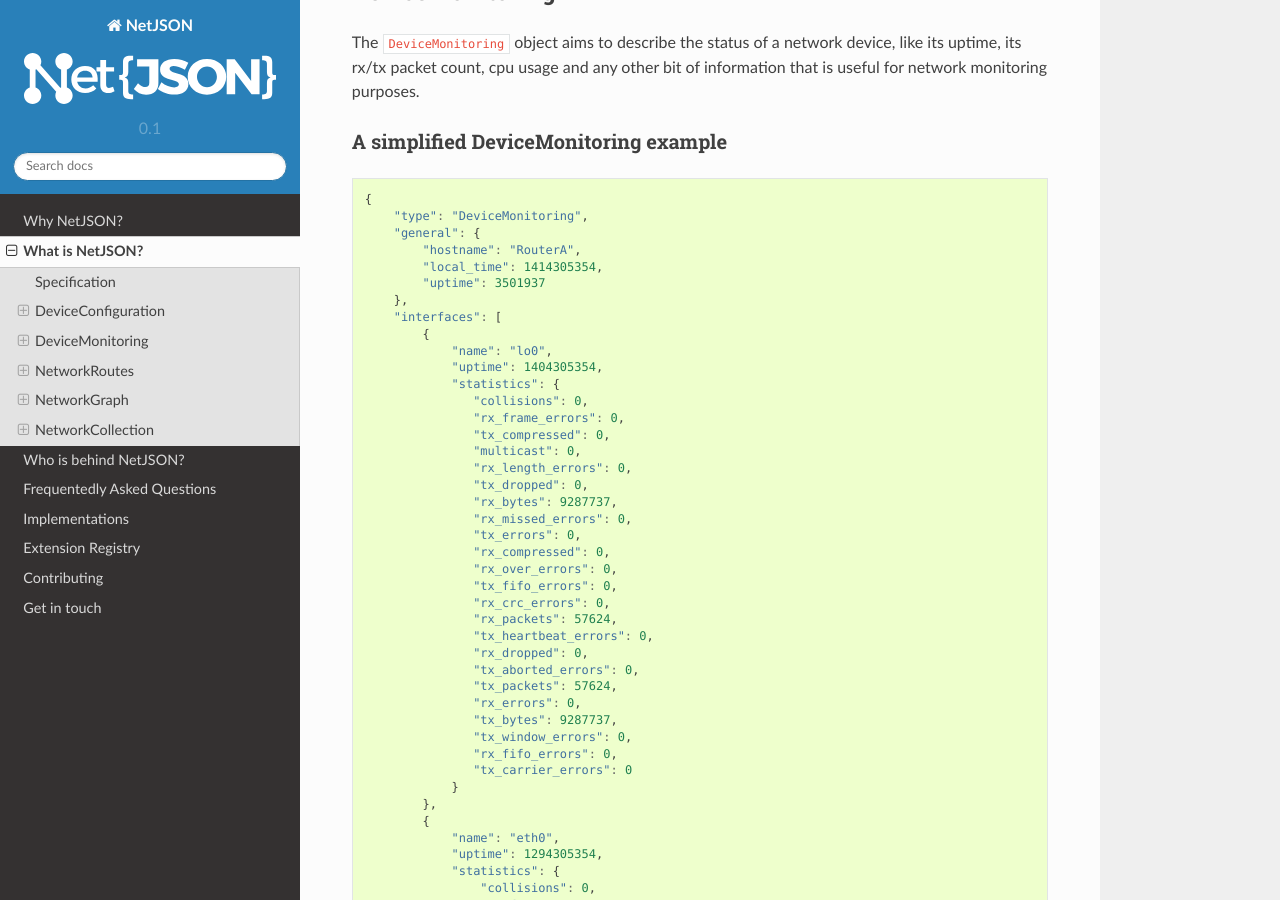
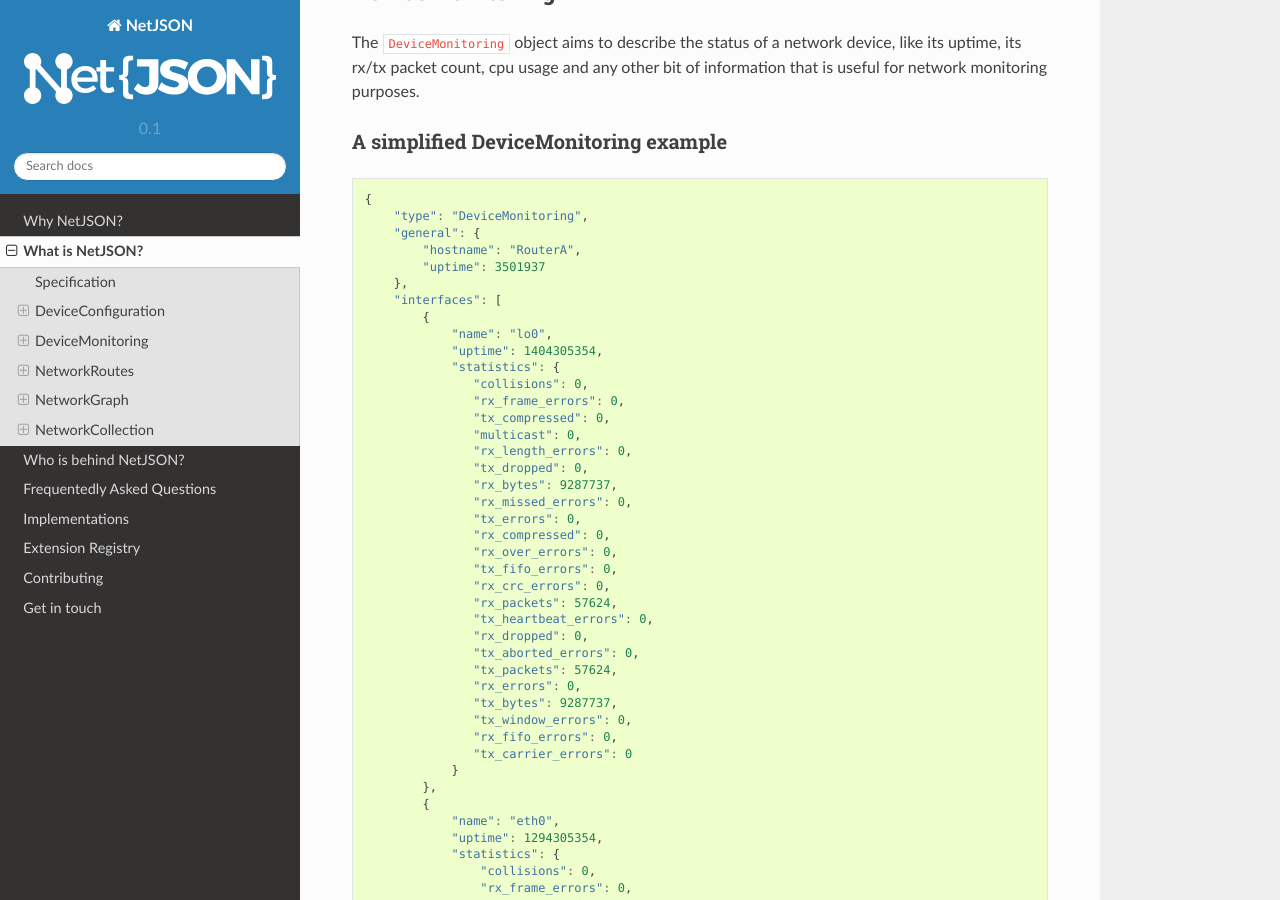
Before and after one commit to netjson/netjson, a Sphinx documentation site: the page built from docs/source/what.rst, in a window 1280 px wide and 900 px high, scrolled down 2288 px. Built offline with Sphinx 7.4.7 and the Read the Docs theme 2.0.0, drawn with Linux system fonts in a browser that asks for light colours.

Commit message:
[docs] Simplified DeviceMonitoring example

```diff
--- a/docs/source/what.rst
+++ b/docs/source/what.rst
@@ -108,7 +108,6 @@ A simplified DeviceMonitoring example
         "type": "DeviceMonitoring",
         "general": {
             "hostname": "RouterA",
-            "local_time": 1414305354,
             "uptime": 3501937
         },
         "interfaces": [
```
